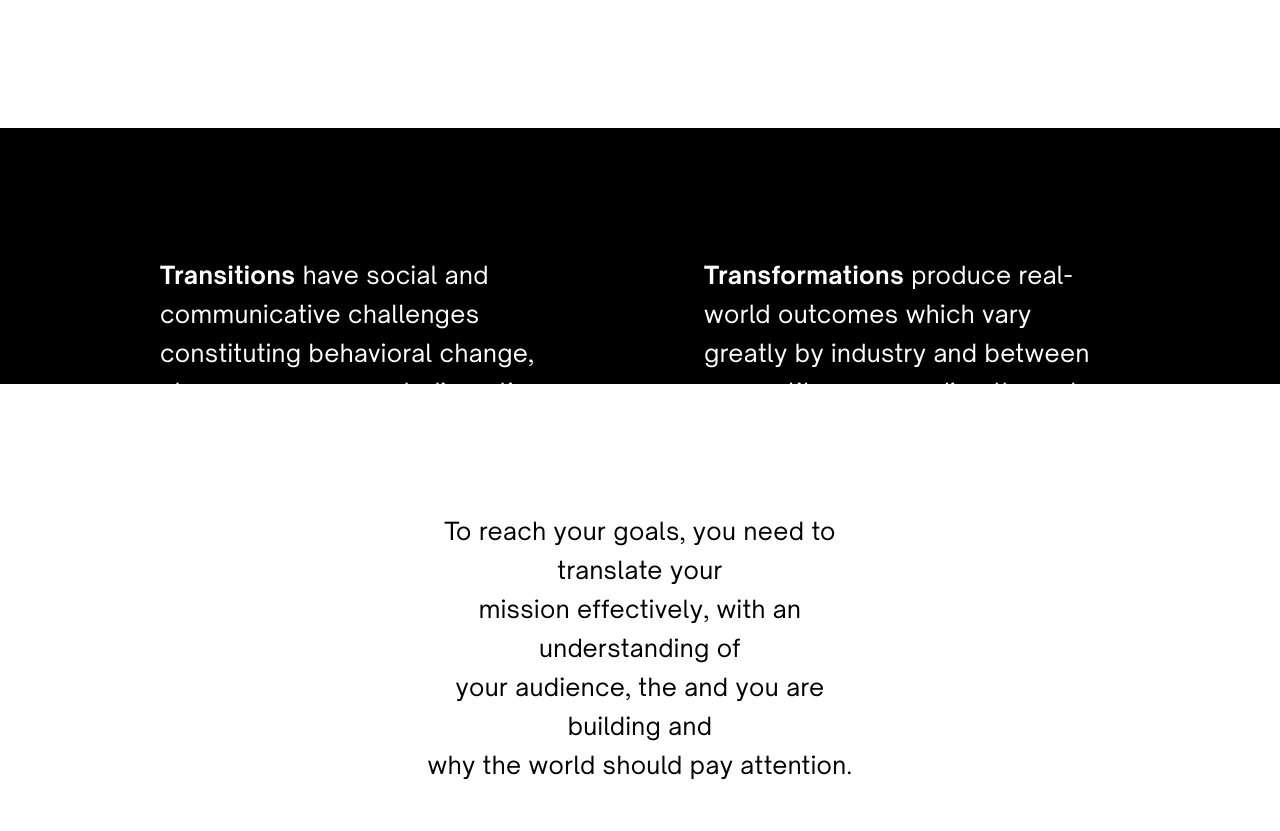
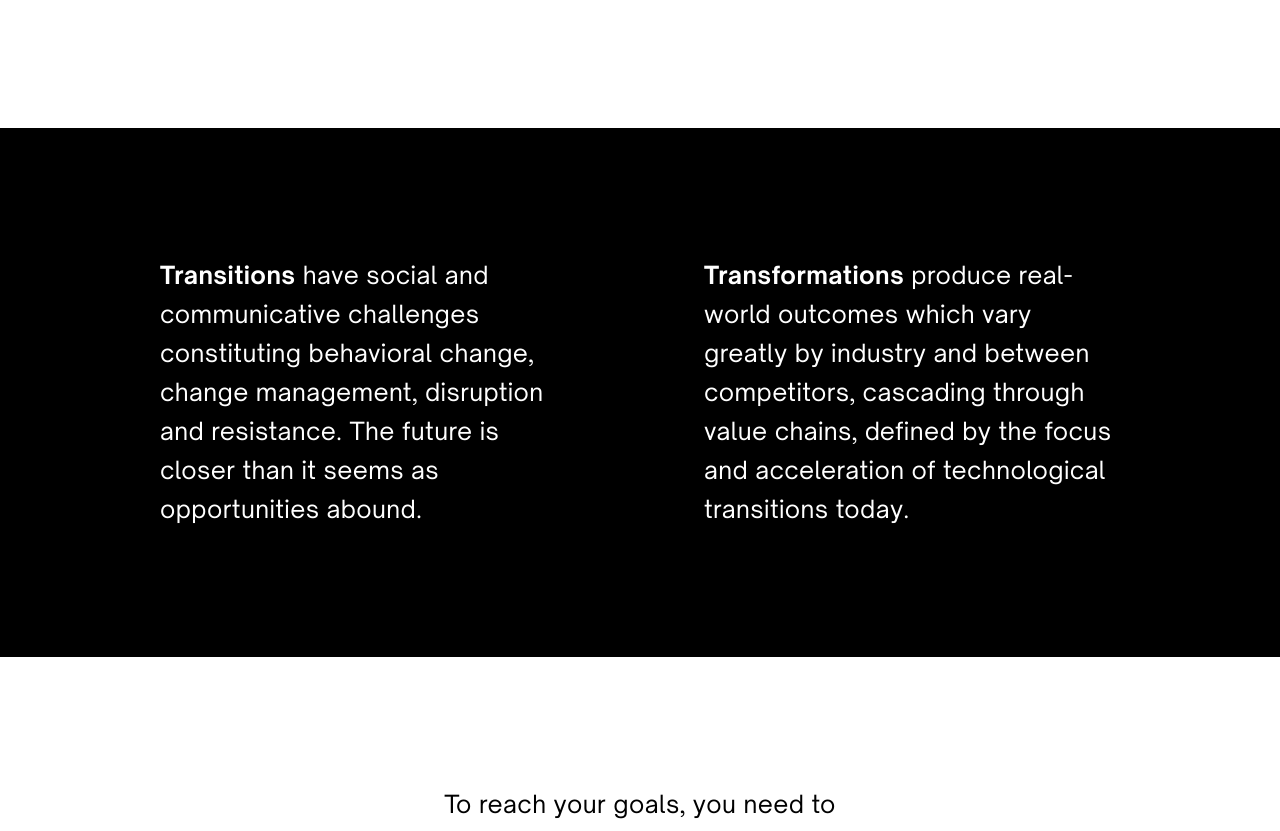
Before and after one commit to shafrazi/arrow-accel, a Next.js app: page /industries in a window 1280 px wide. Shown: the part 640-1471 px from the top of the page. Built offline with nearby package versions, Linux system fonts and the light colour scheme.

Commit message:
changes to focus intro

```diff
--- a/components/focus-intro.js
+++ b/components/focus-intro.js
@@ -31,9 +31,9 @@ export default function FocusIntro() {
         </div>
       </SlideTopText>
 
-      <div className="w-full flex flex-col lg:flex-row h-screen md:h-0 bg-black text-white px-10 lg:px-[10rem] lg:py-[8rem] text-xs md:text-lg lg:text-2xl leading-relaxed">
+      <div className="w-full flex flex-col lg:flex-row justify-center h-screen md:h-full bg-black text-white px-10 lg:px-[10rem] lg:py-[8rem] text-xs md:text-lg lg:text-2xl leading-relaxed">
         <div className="w-full lg:w-1/2 py-6 md:py-12 lg:py-0 lg:pr-16">
-          <p className="">
+          <p className="text-center md:text-left">
             <span className="font-bold">Transitions</span> have social and
             communicative challenges constituting behavioral change, change
             management, disruption and resistance. The future is closer than it
@@ -41,7 +41,7 @@ export default function FocusIntro() {
           </p>
         </div>
         <div className="w-full lg:w-1/2 py-6 md:py-12 lg:py-0 lg:pl-16">
-          <p className="">
+          <p className="text-center md:text-left">
             <span className="font-bold">Transformations</span> produce
             real-world outcomes which vary greatly by industry and between
             competitors, cascading through value chains, defined by the focus
```
